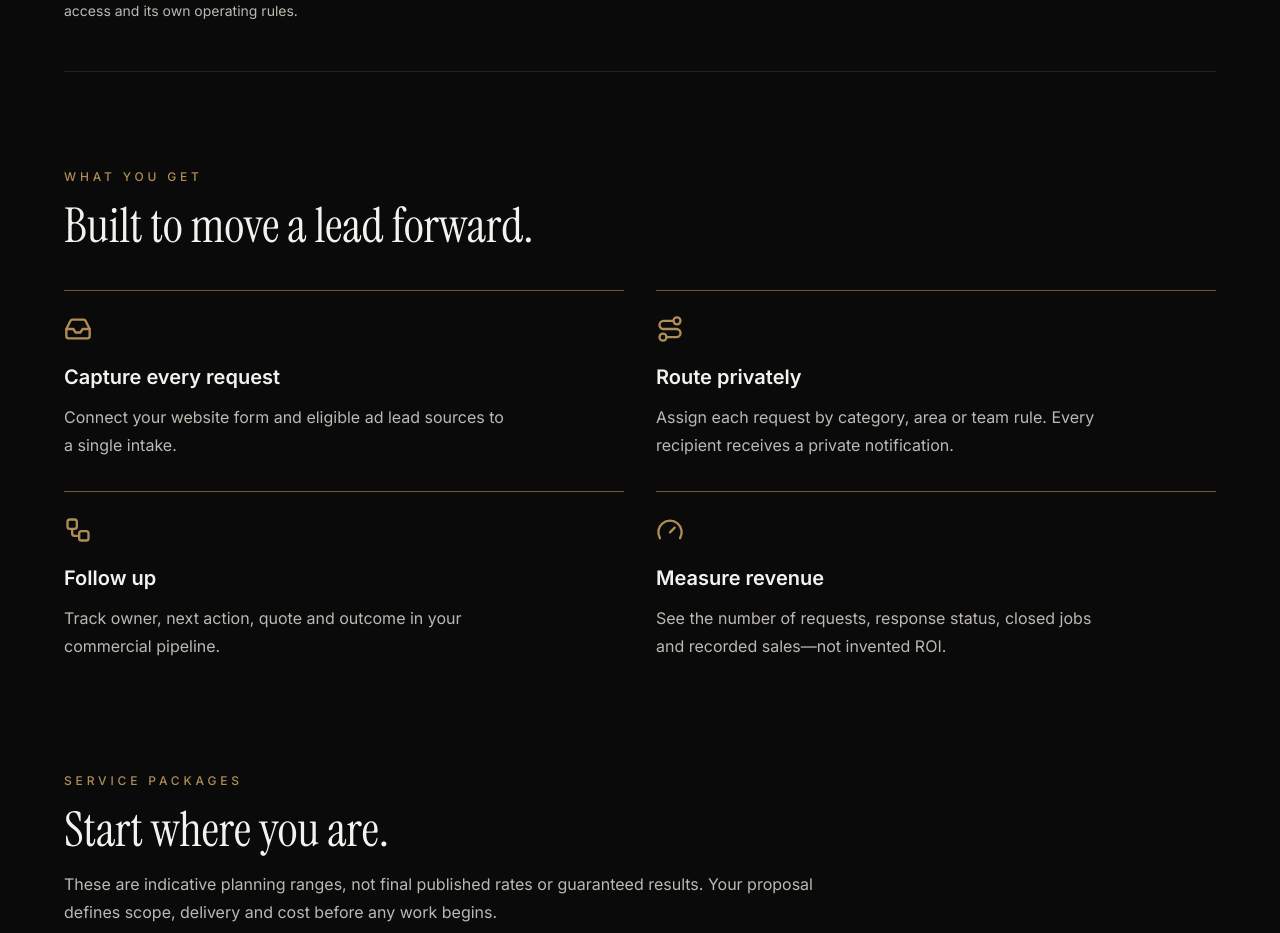
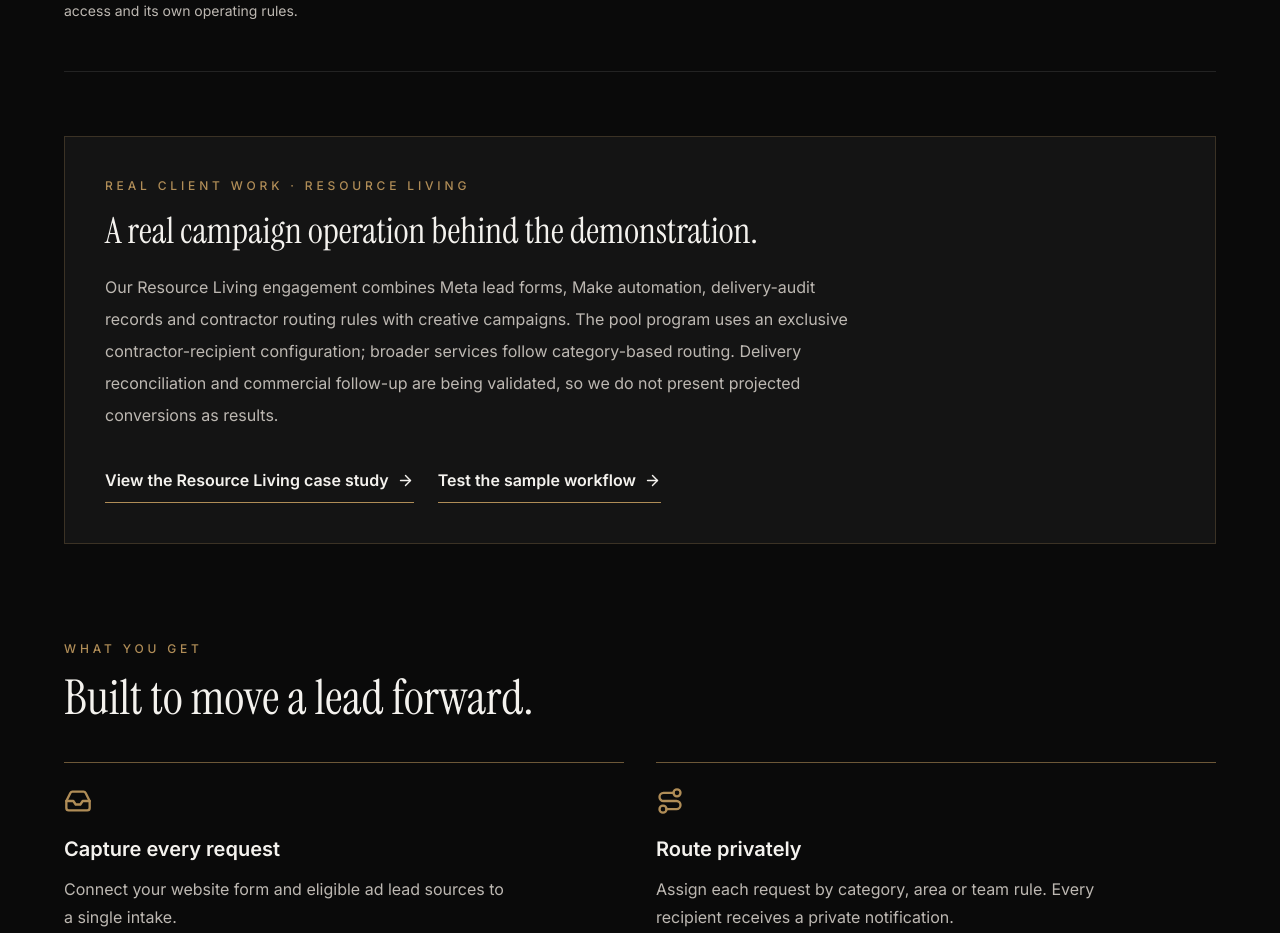
Before and after one commit to mauricioyepesstudio/mauricio-portfolio, a Next.js app: page /lead-automation in a window 1280 px wide. Shown: the part 1020-1953 px from the top of the page. Built offline with nearby package versions, Linux system fonts and the light colour scheme; no server answers.

Commit message:
feat(rge): show verified Resource Living lead operations as client proof

```diff
--- a/app/lead-automation/page.tsx
+++ b/app/lead-automation/page.tsx
@@ -89,6 +89,28 @@ export default function LeadAutomationPage() {
         </p>
       </section>
 
+      <section aria-labelledby="fieldwork-title" className="mt-16 border border-gold/25 bg-[#141414] p-7 sm:p-10">
+        <p className="eyebrow">Real client work · Resource Living</p>
+        <h2 id="fieldwork-title" className="mt-4 max-w-3xl font-serif text-3xl sm:text-4xl">
+          A real campaign operation behind the demonstration.
+        </h2>
+        <p className="mt-5 max-w-3xl leading-8 text-bone">
+          Our Resource Living engagement combines Meta lead forms, Make automation,
+          delivery-audit records and contractor routing rules with creative campaigns.
+          The pool program uses an exclusive contractor-recipient configuration; broader
+          services follow category-based routing. Delivery reconciliation and commercial
+          follow-up are being validated, so we do not present projected conversions as results.
+        </p>
+        <div className="mt-7 flex flex-wrap gap-6">
+          <Link href="/portfolio/resource-living" className={`inline-flex min-h-11 items-center gap-2 border-b border-gold font-semibold text-paper hover:text-gold ${focus}`}>
+            View the Resource Living case study <ArrowRight size={17} aria-hidden="true" />
+          </Link>
+          <Link href="/lead-automation/demo" className={`inline-flex min-h-11 items-center gap-2 border-b border-gold font-semibold text-paper hover:text-gold ${focus}`}>
+            Test the sample workflow <ArrowRight size={17} aria-hidden="true" />
+          </Link>
+        </div>
+      </section>
+
       <section aria-labelledby="benefits-title" className="mt-24">
         <p className="eyebrow">What you get</p>
         <h2 id="benefits-title" className="mt-4 font-serif text-4xl sm:text-5xl">Built to move a lead forward.</h2>
```
